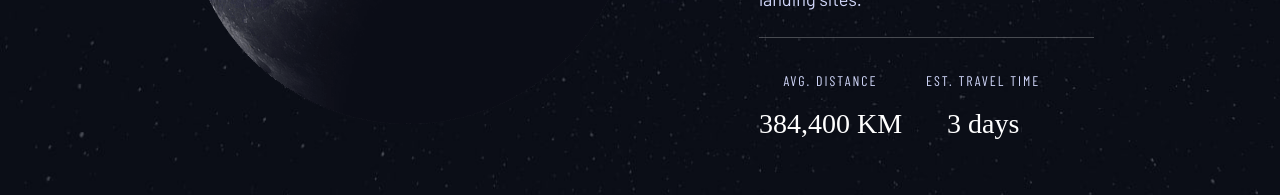
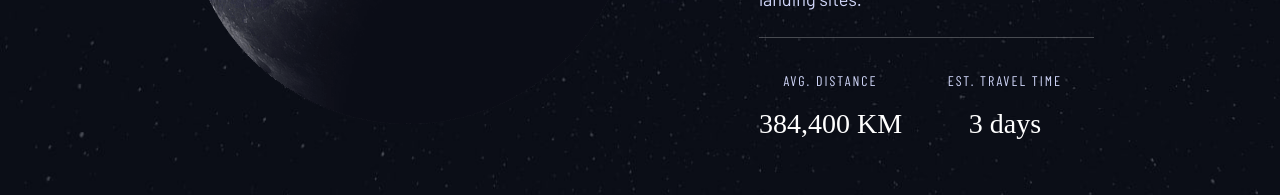
Before and after one commit to Jakub-Chojnacki/space-tourism, a React (Vite) app: page /destination in a window 1280 px wide. Shown: the part 674-869 px from the top of the page. Built offline with nearby package versions, Linux system fonts and the light colour scheme; a web font is replaced by a local one.

Commit message:
fix destination avg distance positioning

```diff
--- a/src/components/DestinationTabs/DestinationTabs.tsx
+++ b/src/components/DestinationTabs/DestinationTabs.tsx
@@ -45,7 +45,7 @@ const DestinationTabs: React.FC<TabsProps> = ({
               {description}
             </p>
             <div className="hidden w-full h-[1px] bg-white opacity-25 md:block my-300"></div>
-            <div className="flex flex-col justify-center items-center my-400 gap-300 md:flex-row md:justify-evenly  lg:justify-start">
+            <div className="flex flex-col justify-center items-center my-400 gap-300 md:flex-row md:justify-evenly  lg:justify-between lg:pr-400">
               <div className="flex flex-col justify-center items-center ">
                 <span className="text-preset-7 text-blue-300">
                   AVG. DISTANCE
```
